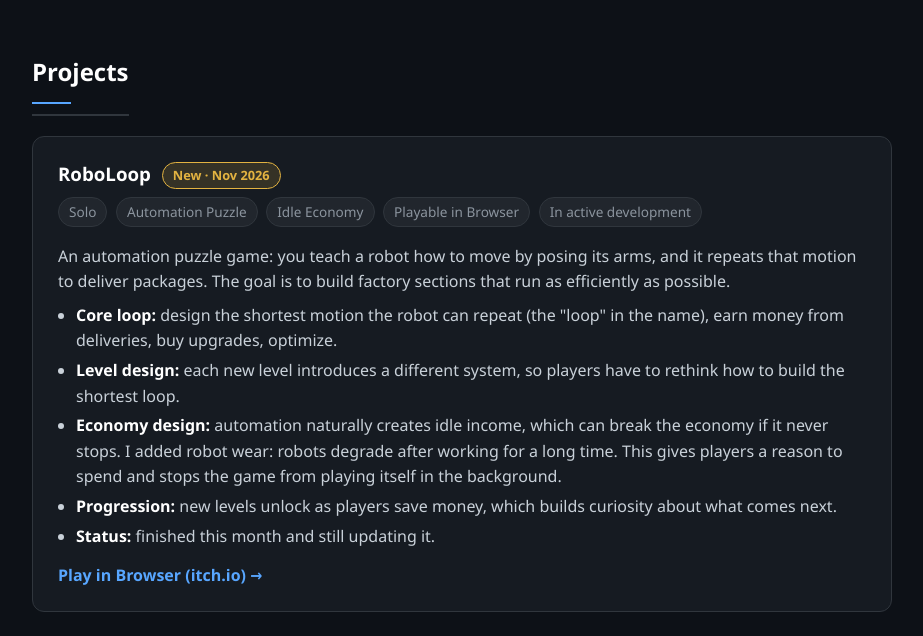
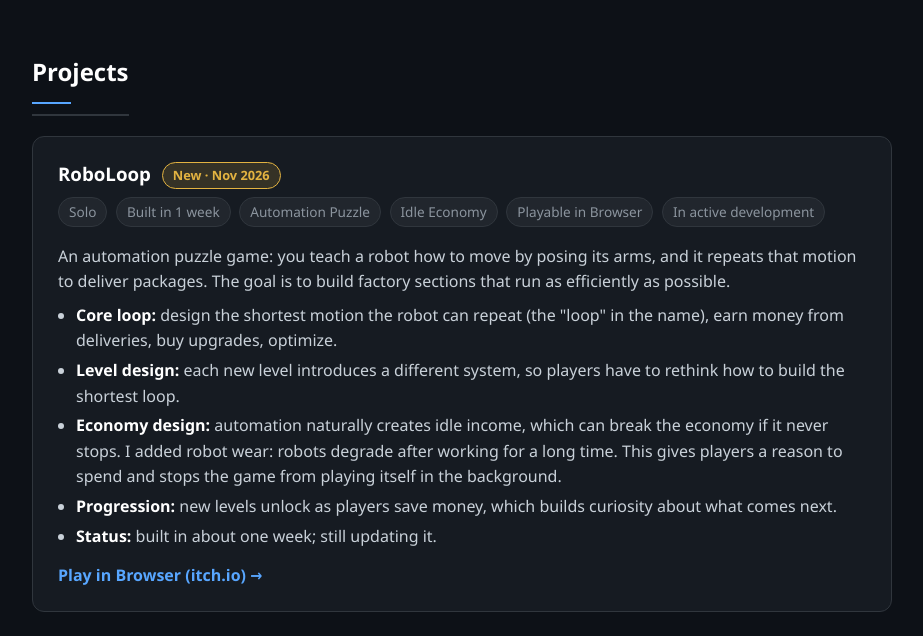
Before and after one commit to yyigityavuz/yyigityavuz.github.io, a plain HTML site: page index.html in a window 1280 px wide. Shown: the part 668-1304 px from the top of the page, without its empty margins (178-1101 px from the left). Drawn offline with Linux system fonts and the light colour scheme.

Commit message:
Note RoboLoop one-week build
Co-Authored-By: Claude Opus 5.5 <noreply@anthropic.com>
Claude-Session: https://claude.ai/code/session_01BaNiSanjahbMRQGyakY72v

```diff
--- a/index.html
+++ b/index.html
@@ -235,6 +235,7 @@
                         <h3>RoboLoop <span class="badge">New · Nov 2026</span></h3>
                         <div class="tags">
                             <span class="tag">Solo</span>
+                            <span class="tag">Built in 1 week</span>
                             <span class="tag">Automation Puzzle</span>
                             <span class="tag">Idle Economy</span>
                             <span class="tag">Playable in Browser</span>
@@ -246,7 +247,7 @@
                             <li><span class="label">Level design:</span> each new level introduces a different system, so players have to rethink how to build the shortest loop.</li>
                             <li><span class="label">Economy design:</span> automation naturally creates idle income, which can break the economy if it never stops. I added robot wear: robots degrade after working for a long time. This gives players a reason to spend and stops the game from playing itself in the background.</li>
                             <li><span class="label">Progression:</span> new levels unlock as players save money, which builds curiosity about what comes next.</li>
-                            <li><span class="label">Status:</span> finished this month and still updating it.</li>
+                            <li><span class="label">Status:</span> built in about one week; still updating it.</li>
                         </ul>
                         <div class="links">
                             <a href="https://yyigityavuz.itch.io/roboloop">Play in Browser (itch.io) &rarr;</a>
```
